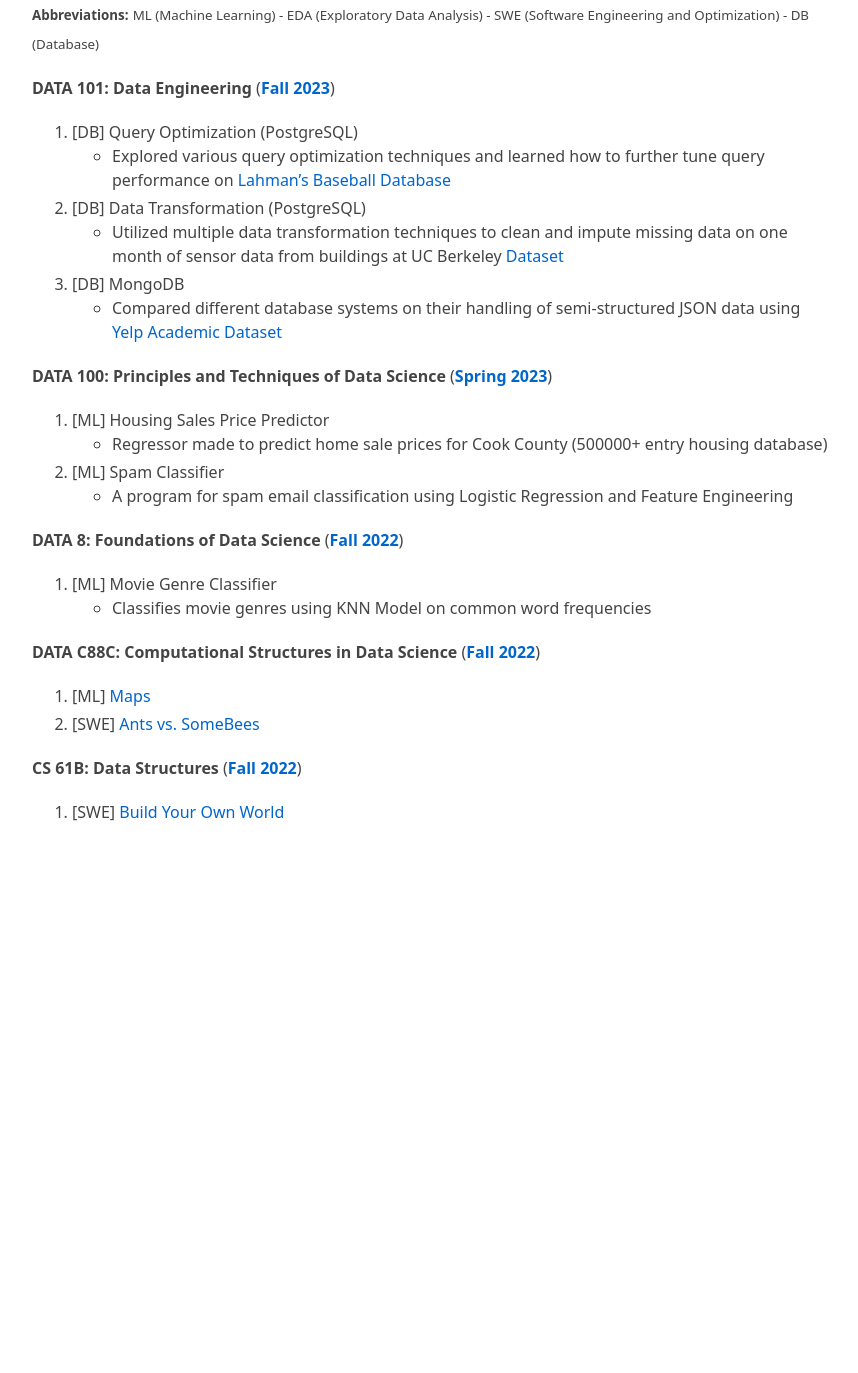
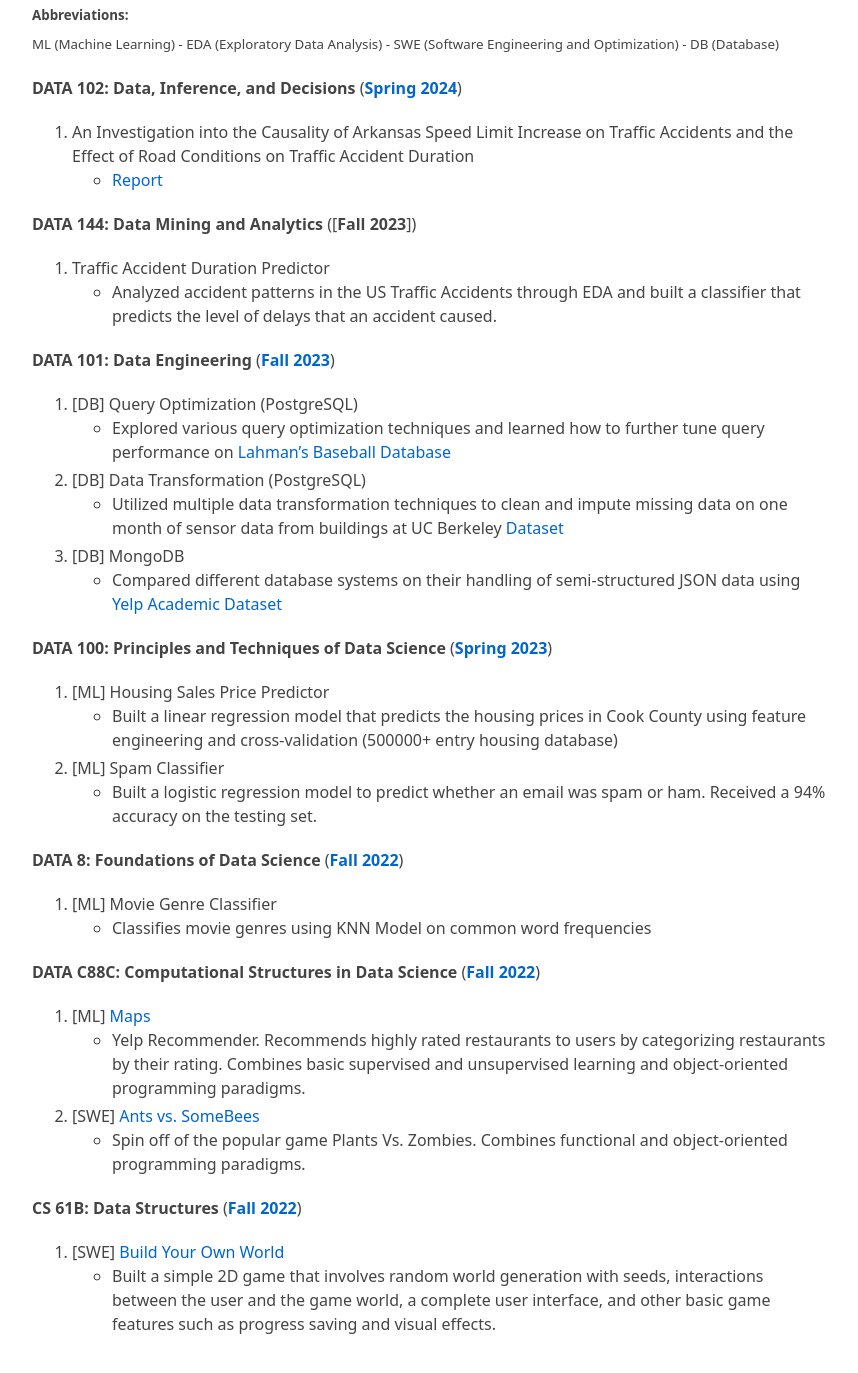
Before and after one commit to MSTeo01/old-website-2.0, a Jekyll site: the page built from projects.md, in a window 1280 px wide and 1400 px high, scrolled down 580 px. Shown: the top 1373 px of the window, without its empty margins (208-1066 px from the left). Built offline with Jekyll 4.4.1, drawn with Linux system fonts in a browser that asks for light colours; our own code applies the rules of GitHub Pages for plain Markdown files; before the commit the page ends 1468 px from its top, so only the background shows below that; some of the changed text lies outside the part shown.

Commit message:
Update projects.md

```diff
--- a/projects.md
+++ b/projects.md
@@ -4,13 +4,24 @@
 ## 📈 Personal Projects
 
 - [Bank Marketing Database Design](https://github.com/MSTeo01/Bank-Marketing-Database-Design)
-- [California Covid Environmental Impact](https://github.com/MSTeo01/California-Covid-Environment-Impact)
+- [Personal Website](https://github.com/MSTeo01/msteo01.github.io)
 
 ## 🐼 Class Projects
 
 Unfortunately, I cannot publish the source code for academic projects on the Internet. If interested in learning more, please contact me.
 
-<sub><b>Abbreviations:</b></sub> <sub>ML (Machine Learning) - EDA (Exploratory Data Analysis) - SWE (Software Engineering and Optimization) - DB (Database)</sub>
+<sub><b>Abbreviations:</b></sub> <sub> <br>
+ML (Machine Learning) - EDA (Exploratory Data Analysis) - SWE (Software Engineering and Optimization) - DB (Database)</sub>
+
+
+**DATA 102: Data, Inference, and Decisions** ([**Spring 2024**](https://data102.org/sp24/))
+1. An Investigation into the Causality of Arkansas Speed Limit Increase on Traffic Accidents and the Effect of Road Conditions on Traffic Accident Duration
+   - [Report](https://msteo.org/assets/data102.pdf)
+
+
+**DATA 144: Data Mining and Analytics** ([**Fall 2023**])
+1. Traffic Accident Duration Predictor
+   - Analyzed accident patterns in the US Traffic Accidents through EDA and built a classifier that predicts the level of delays that an accident caused.
 
 **DATA 101: Data Engineering** ([**Fall 2023**](https://fa23.data101.org/))
 1. [DB] Query Optimization (PostgreSQL)
@@ -22,9 +33,9 @@ Unfortunately, I cannot publish the source code for academic projects on the Int
 
 **DATA 100: Principles and Techniques of Data Science** ([**Spring 2023**](https://ds100.org/sp23/))<br>
 1. [ML] Housing Sales Price Predictor
-   - Regressor made to predict home sale prices for Cook County (500000+ entry housing database)
+   - Built a linear regression model that predicts the housing prices in Cook County using feature engineering and cross-validation (500000+ entry housing database)
 2. [ML] Spam Classifier
-   - A program for spam email classification using Logistic Regression and Feature Engineering
+   - Built a logistic regression model to predict whether an email was spam or ham. Received a 94% accuracy on the testing set.
 
 **DATA 8: Foundations of Data Science** ([**Fall 2022**](http://data8.org/fa22))<br>
 1. [ML] Movie Genre Classifier
@@ -32,7 +43,10 @@ Unfortunately, I cannot publish the source code for academic projects on the Int
 
 **DATA C88C: Computational Structures in Data Science** ([**Fall 2022**](https://c88c.org/fa22/))<br>
 1. [ML] [Maps](https://c88c.org/fa22/proj/maps/)
+   - Yelp Recommender. Recommends highly rated restaurants to users by categorizing restaurants by their rating. Combines basic supervised and unsupervised learning and object-oriented programming paradigms.
 2. [SWE] [Ants vs. SomeBees](https://c88c.org/fa22/proj/ants/)
+   - Spin off of the popular game Plants Vs. Zombies. Combines functional and object-oriented programming paradigms.
 
 **CS 61B: Data Structures** ([**Fall 2022**](https://fa22.datastructur.es/))<br>
-1. [SWE] [Build Your Own World](https://fa22.datastructur.es/materials/proj/proj3/)<br>
+1. [SWE] [Build Your Own World](https://fa22.datastructur.es/materials/proj/proj3/)
+   - Built a simple 2D game that involves random world generation with seeds, interactions between the user and the game world, a complete user interface, and other basic game features such as progress saving and visual effects.
```
